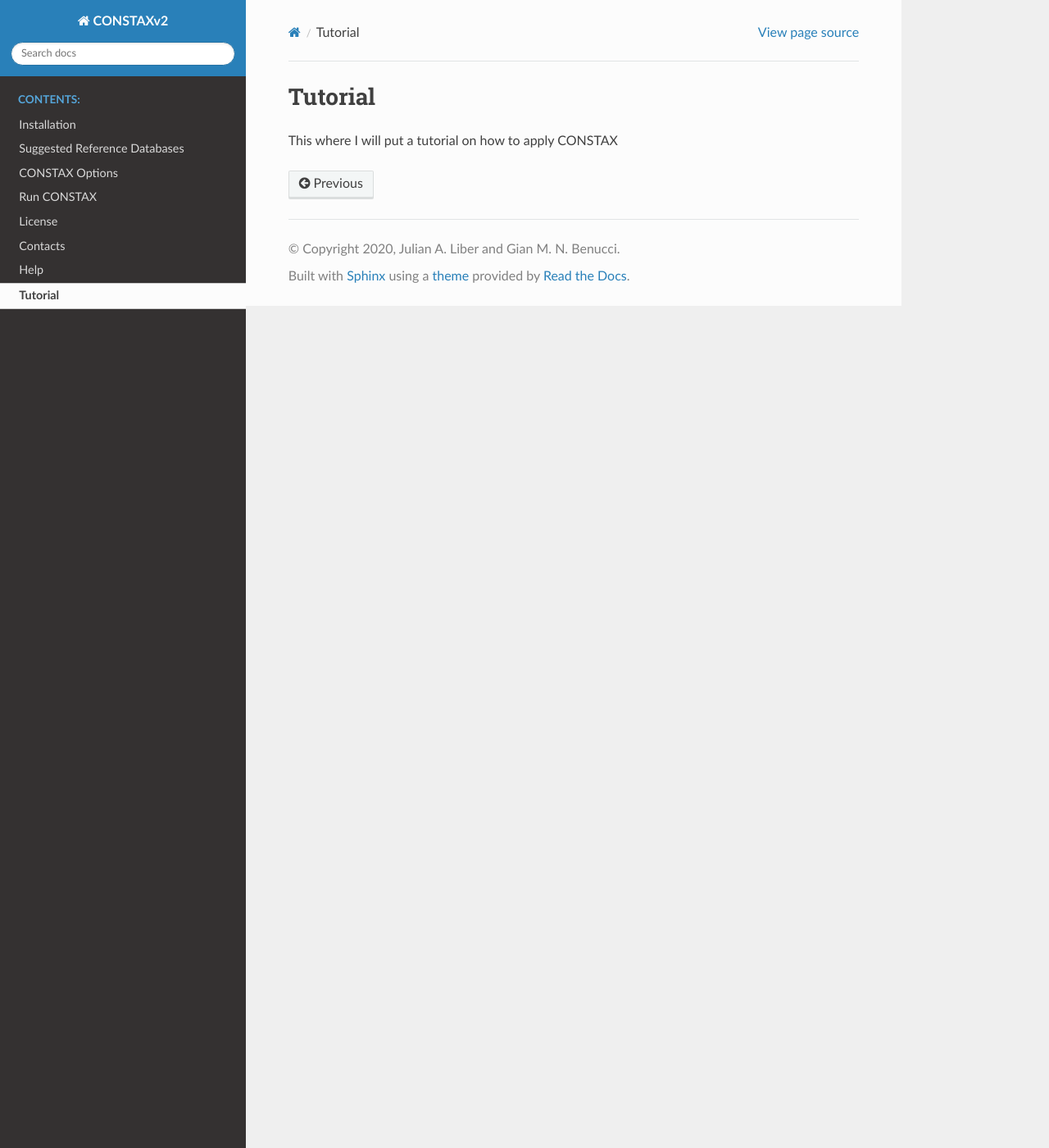
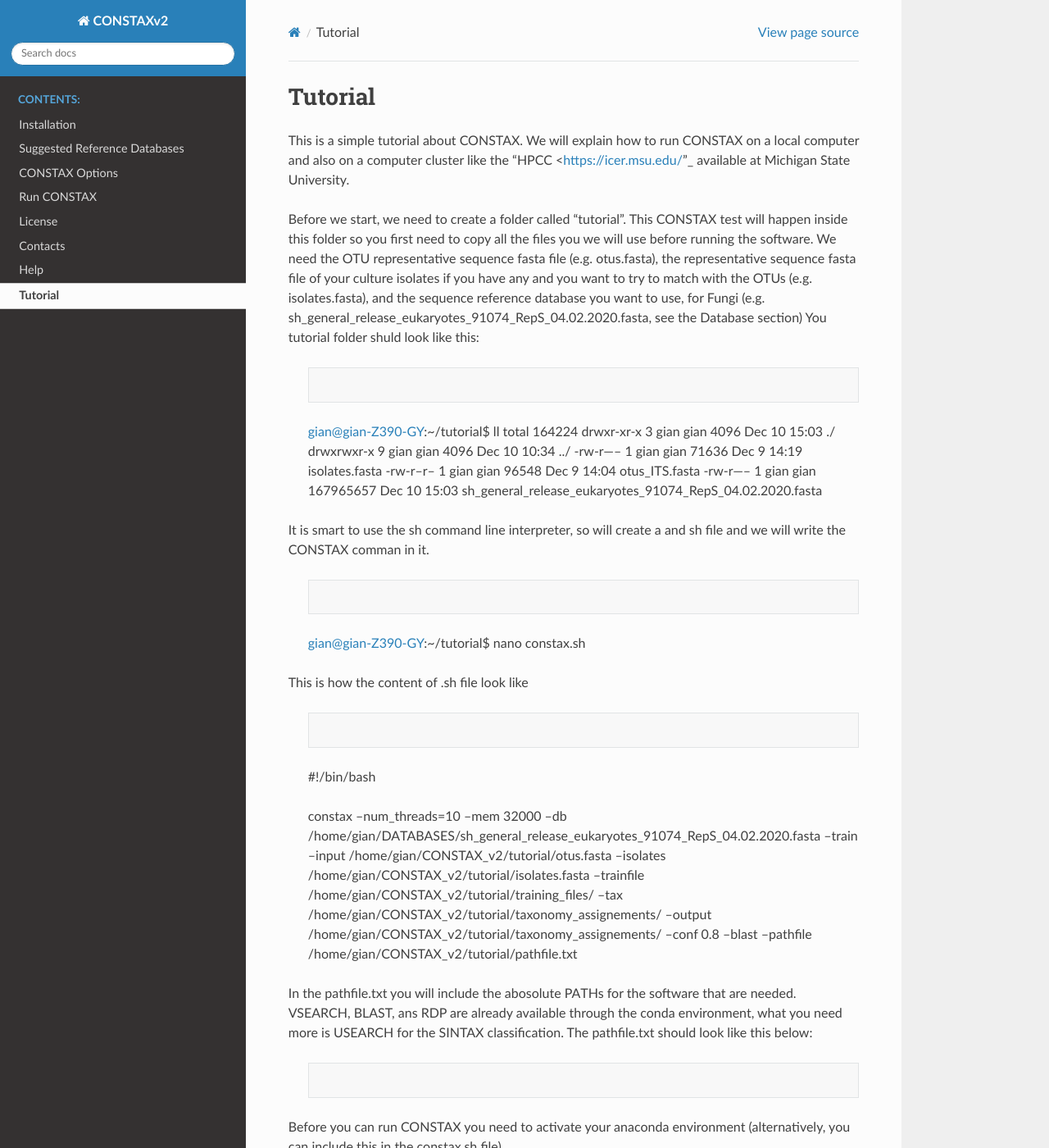
Before and after one commit to liberjul/CONSTAXv2, a Sphinx documentation site: the page built from docs/source/tutorials.rst, in a window 1280 px wide and 1400 px high. Shown: the whole window at 82% size. Built offline with Sphinx 7.4.7 and the Read the Docs theme 2.0.0, drawn with Linux system fonts in a browser that asks for light colours; some of the changed text lies outside the part shown.

Commit message:
new adds

```diff
--- a/docs/source/tutorials.rst
+++ b/docs/source/tutorials.rst
@@ -1,4 +1,66 @@
 Tutorial
 ========
 
-This where I will put a tutorial on how to apply CONSTAX
+This is a simple tutorial about CONSTAX. We will explain how to run CONSTAX on a
+local computer and also on a computer cluster like the "HPCC <https://icer.msu.edu/"_ available at Michigan State University.
+
+Before we start, we need to create a folder called "tutorial". This CONSTAX test will happen
+inside this folder so you first need to copy all the files you we will use before running the
+software. We need the OTU representative sequence fasta file (e.g. otus.fasta),
+the representative sequence fasta file of your culture isolates if you have any and you want to
+try to match with the OTUs (e.g. isolates.fasta), and the sequence reference database you want to use, for Fungi (e.g. sh_general_release_eukaryotes_91074_RepS_04.02.2020.fasta, see the Database section)
+You tutorial folder shuld look like this:
+
+    .. code-block::
+
+    gian@gian-Z390-GY:~/tutorial$ ll
+    total 164224
+    drwxr-xr-x 3 gian gian      4096 Dec 10 15:03 ./
+    drwxrwxr-x 9 gian gian      4096 Dec 10 10:34 ../
+    -rw-r----- 1 gian gian     71636 Dec  9 14:19 isolates.fasta
+    -rw-r--r-- 1 gian gian     96548 Dec  9 14:04 otus_ITS.fasta
+    -rw-r----- 1 gian gian 167965657 Dec 10 15:03 sh_general_release_eukaryotes_91074_RepS_04.02.2020.fasta
+
+It is smart to use the sh command line interpreter, so will create a and sh file and we will
+write the CONSTAX comman in it.
+
+    .. code-block::
+
+    gian@gian-Z390-GY:~/tutorial$ nano constax.sh
+
+This is how the content of .sh file look like
+
+    .. code-block::
+
+    #!/bin/bash
+
+    constax \
+    --num_threads=10 \
+    --mem 32000 \
+    --db /home/gian/DATABASES/sh_general_release_eukaryotes_91074_RepS_04.02.2020.fasta \
+    --train \
+    --input /home/gian/CONSTAX_v2/tutorial/otus.fasta \
+    --isolates /home/gian/CONSTAX_v2/tutorial/isolates.fasta \
+    --trainfile /home/gian/CONSTAX_v2/tutorial/training_files/ \
+    --tax /home/gian/CONSTAX_v2/tutorial/taxonomy_assignements/ \
+    --output /home/gian/CONSTAX_v2/tutorial/taxonomy_assignements/ \
+    --conf 0.8 \
+    --blast \
+    --pathfile /home/gian/CONSTAX_v2/tutorial/pathfile.txt
+
+In the pathfile.txt you will include the abosolute PATHs for the software that are needed. VSEARCH,
+BLAST, ans RDP are already available through the conda environment, what you need more is
+USEARCH for the SINTAX classification.
+The pathfile.txt should look like this below:
+
+    .. code-block::
+
+
+
+
+Before you can run CONSTAX you need to activate your anaconda environment (alternatively,
+you can include this in the constax.sh file).
+
+    .. code-block::
+
+    gian@gian-Z390-GY:~/tutorial$ conda activate
```
Also changed, not shown: 2 other files.
